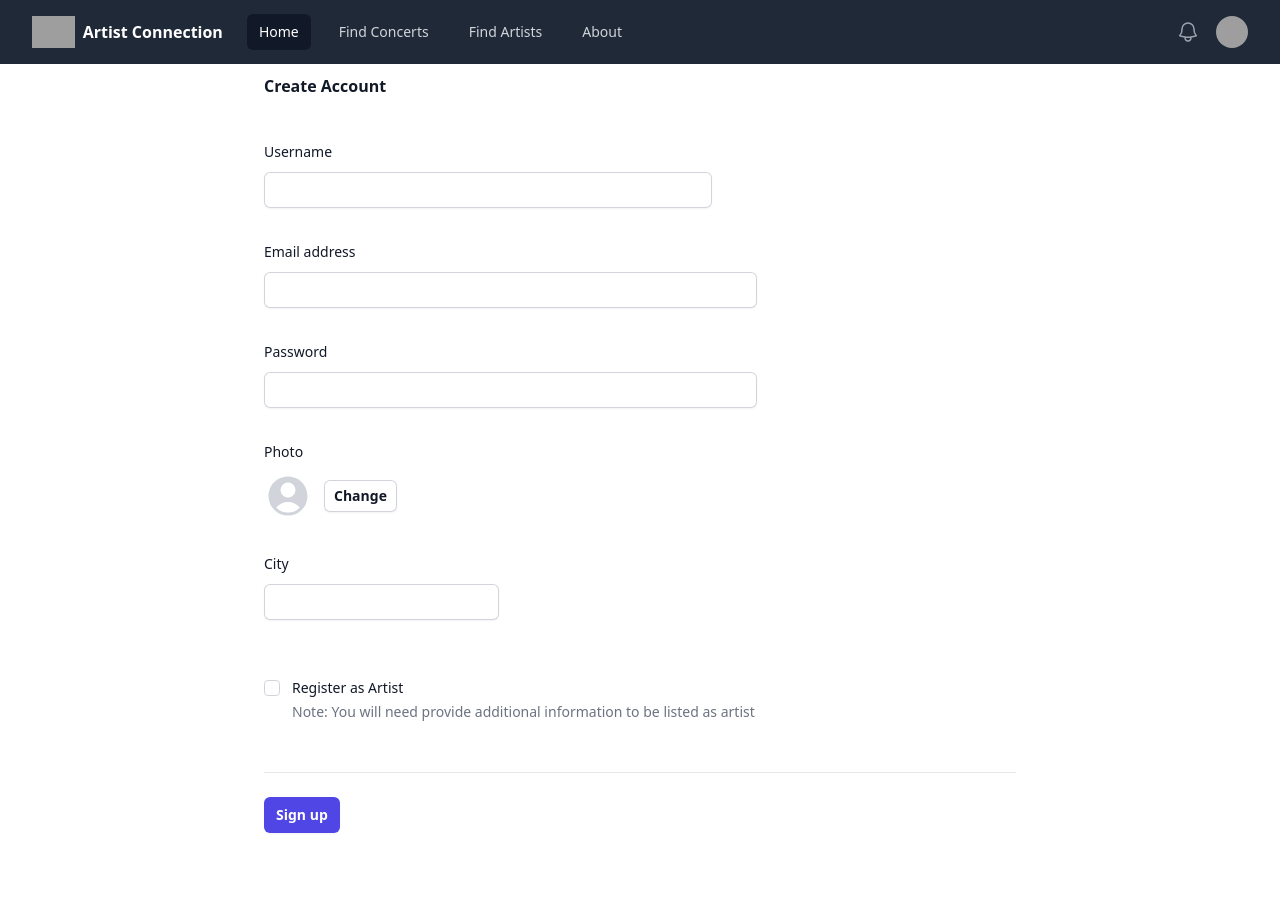
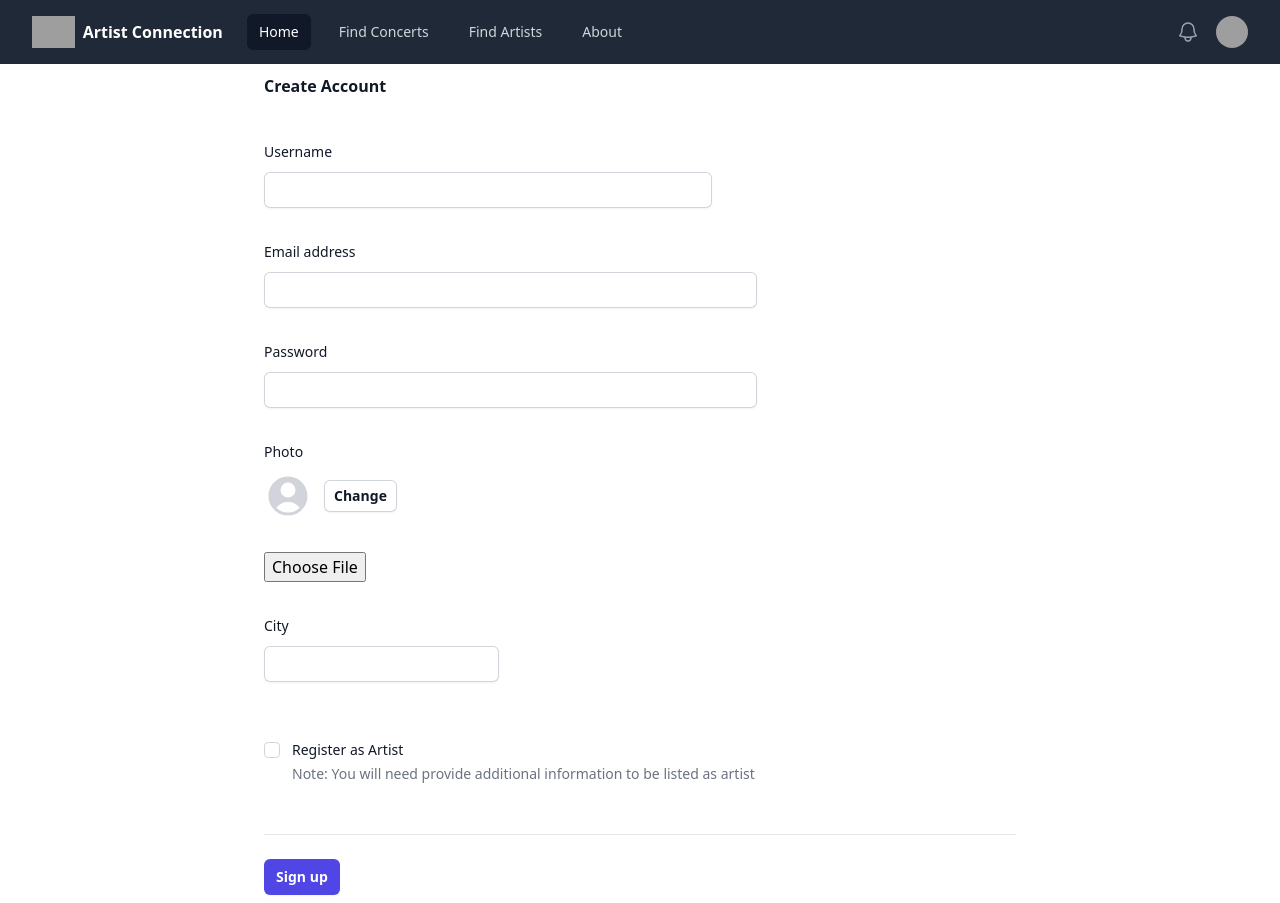
Before and after one commit to mitte-script-society/artist-network-client, a React (Vite) app: page /signup in a window 1280 px wide. Before the commit the page ends 841 px from the top, so only its background shows below. Built offline with nearby package versions, Linux system fonts and the light colour scheme; grey boxes are pictures that could not be loaded.

Commit message:
fixed adding image url to newUser

```diff
--- a/src/pages/Signup.jsx
+++ b/src/pages/Signup.jsx
@@ -32,7 +32,10 @@ function Signup(props) {
         // console.log("response is: ", response);
         // response carries "fileUrl" which we can use to update the state
         // setImageUrl(response.fileUrl); **** This is the original code because the funciton is in the same file as the form
-        setPicture( response.fileUrl)
+
+        const newObject = {... newUser};
+        newObject.picture = response.fileUrl;
+        setNewUser(newObject)
         return
     })
     .catch(err => console.log("Error while uploading the file: ", err));
@@ -45,8 +48,6 @@ function Signup(props) {
     const newObject = { ...newUser };
     newObject.isArtist = isArtistChecked
     setNewUser(newObject)
-    console.log(newUser)
-
   }
 
   // new change handler
@@ -62,10 +63,10 @@ function Signup(props) {
 
   const handleSignupSubmit = (e) => {
     e.preventDefault();
+    console.log("Objeto enviado:", newUser)
 
     // Create an object representing the request body
     // const requestBody = { email, password, name };
-    console.log(newUser)
     // Make an axios request to the API
     // If POST request is successful redirect to login page
     // If the request resolves with an error, set the error message in the state
@@ -146,7 +147,7 @@ function Signup(props) {
                   <button type="button" className="rounded-md bg-white px-2.5 py-1.5 text-sm font-semibold text-gray-900 shadow-sm ring-1 ring-inset ring-gray-300 hover:bg-gray-50">Change</button>
                 </div>
               </div>
-              {/* <input type="file" onChange={handleImage} /> */}
+              <input type="file" onChange={handleImage} />
 
               <div className="sm:col-span-2 sm:col-start-1">
                 <label for="city" className="block text-sm font-medium leading-6 text-gray-900">City</label>
```
